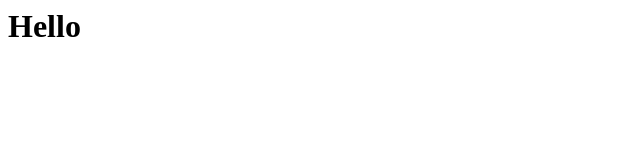
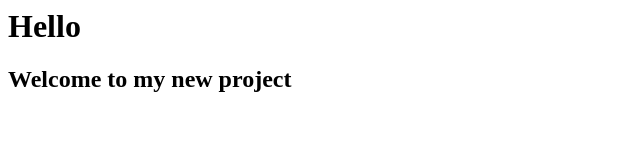
Before and after one commit to sohelshaikh74/FusionFlavors.ResturantWebsite, a plain HTML site: page index.html in a window 1280 px wide. Shown: the whole page, without its empty margins (0-640 px from the left). Drawn offline with Linux system fonts and the light colour scheme.

Commit message:
new elements added

```diff
--- a/index.html
+++ b/index.html
@@ -1 +1,2 @@
 <h1>Hello</h1>
+<h2>Welcome to my new project</h2>
```
